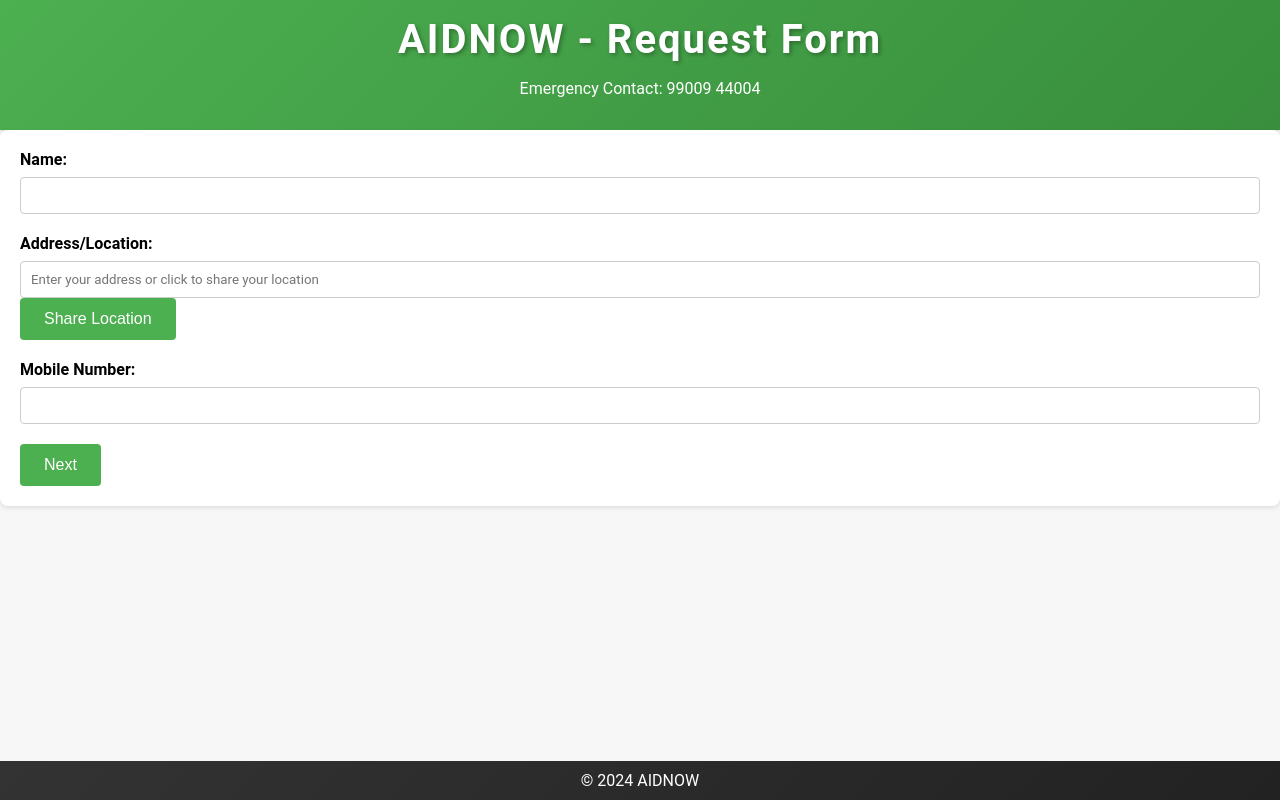
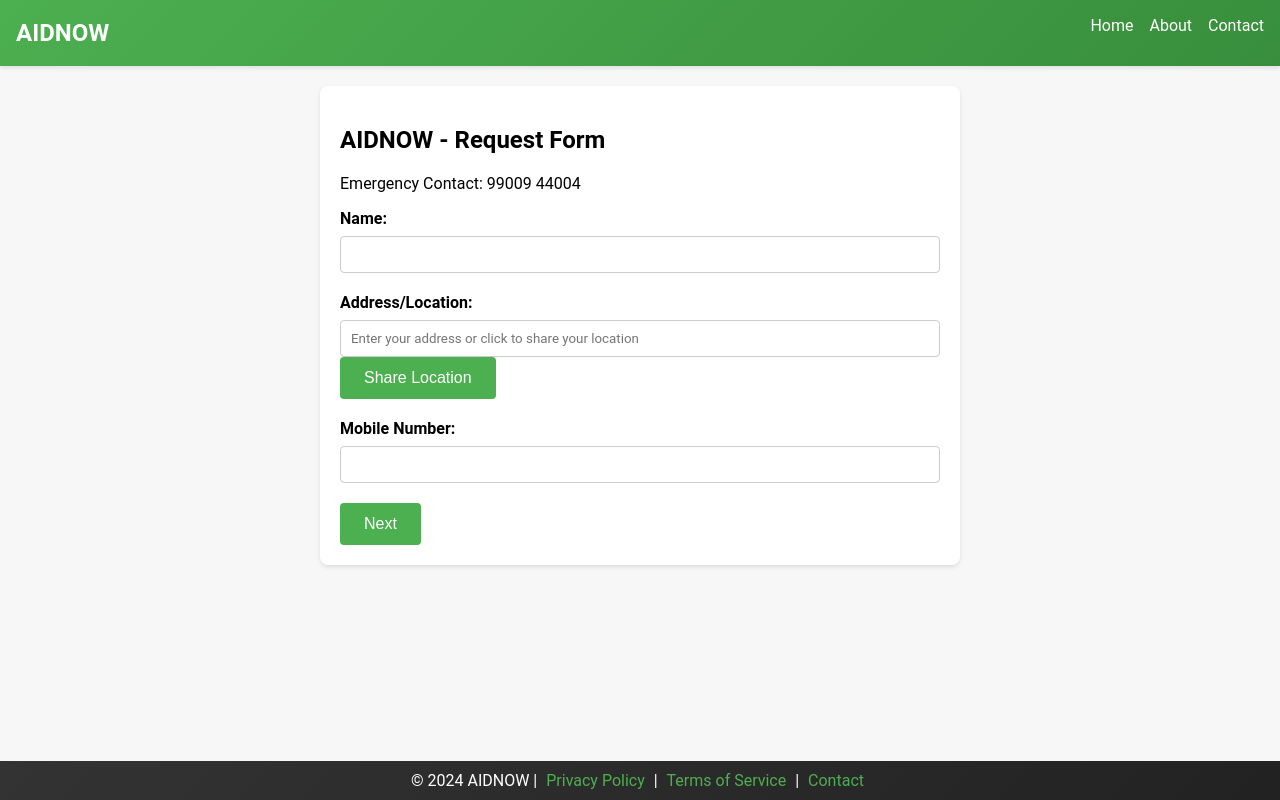
Before and after one commit to selvamithrats/aidnow, a plain HTML site: page index.html in a window 1280 px wide. Drawn offline with Linux system fonts and the light colour scheme; some packages are replaced by stand-ins of ours.

Commit message:
seventh commit

```diff
--- a/index.html
+++ b/index.html
@@ -10,10 +10,19 @@
 </head>
 <body>
     <header>
+        <nav>
+            <div class="logo">AIDNOW</div>
+            <ul>
+                <li><a href="#home">Home</a></li>
+                <li><a href="#about">About</a></li>
+                <li><a href="#contact">Contact</a></li>
+            </ul>
+        </nav>
+    </header>
+    <main>
+        <section class="form-section">
             <h1>AIDNOW - Request Form</h1>
             <p>Emergency Contact: 99009 44004</p>
-    </header>
-    <main>
             <form id="requestForm">
                 <div class="page" id="page1">
                     <div class="form-group">
@@ -65,12 +74,6 @@
                                 <textarea id="medicinesComment" name="medicinesComment" placeholder="Additional comments..."></textarea>
                             </li>
                             <li class="main-point">
-                            <label for="infants">Infants</label>
-                            <input type="number" id="infants" name="infants" class="item-count" data-item-id="infants" min="0" max="10">
-                            <span id="infantsCount" class="count">(0)</span>
-                            <textarea id="infantsComment" name="infantsComment" placeholder="Additional comments..."></textarea>
-                        </li>
-                        <li class="main-point">
                                 <label for="sanitaryNapkins">Sanitary Napkins</label>
                                 <input type="number" id="sanitaryNapkins" name="sanitaryNapkins" class="item-count" data-item-id="sanitaryNapkins" min="0" max="10">
                                 <span id="sanitaryNapkinsCount" class="count">(0)</span>
@@ -90,9 +93,10 @@
                     <h2>Your request has been submitted. We will contact you shortly.</h2>
                 </div>
             </form>
+        </section>
     </main>
     <footer>
-        <p>© 2024 AIDNOW</p>
+        <p>© 2024 AIDNOW | <a href="#">Privacy Policy</a> | <a href="#">Terms of Service</a> | <a href="#contact">Contact</a></p>
     </footer>
 </body>
 </html>
--- a/styles.css
+++ b/styles.css
@@ -8,24 +8,57 @@ body {
 header {
     background: linear-gradient(135deg, #4CAF50, #388E3C);
     color: white;
-    text-align: center;
-    padding: 1em 0;
     box-shadow: 0 2px 4px rgba(0, 0, 0, 0.1);
 }
 
-h1 {
+nav {
+    display: flex;
+    justify-content: space-between;
+    align-items: center;
+    padding: 1em;
+}
+
+nav .logo {
+    font-size: 1.5em;
+    font-weight: bold;
+}
+
+nav ul {
+    list-style: none;
+    display: flex;
+    gap: 1em;
     margin: 0;
-    font-size: 2.5em;
-    font-weight: bold;
-    letter-spacing: 2px;
-    text-shadow: 2px 2px 4px rgba(0, 0, 0, 0.3);
+    padding: 0;
+}
+
+nav ul li {
+    display: inline;
+}
+
+nav ul li a {
+    color: white;
+    text-decoration: none;
+    font-size: 1em;
+    transition: color 0.3s ease;
+}
+
+nav ul li a:hover {
+    color: #e0e0e0;
 }
 
 main {
+    display: flex;
+    justify-content: center;
     padding: 20px;
+}
+
+.form-section {
     background-color: white;
+    padding: 20px;
     border-radius: 8px;
     box-shadow: 0 2px 4px rgba(0, 0, 0, 0.1);
+    max-width: 600px;
+    width: 100%;
 }
 
 .form-group {
@@ -106,17 +139,12 @@ footer p {
     margin: 0;
 }
 
-@keyframes fadeIn {
-    from {
-        opacity: 0;
-        transform: translateY(-20px);
-    }
-    to {
-        opacity: 1;
-        transform: translateY(0);
-    }
+footer a {
+    color: #4CAF50;
+    text-decoration: none;
+    margin: 0 5px;
 }
 
-.fadeIn {
-    animation: fadeIn 0.8s ease-in-out;
+footer a:hover {
+    text-decoration: underline;
 }
```
Also changed, not shown: script.js (line endings or trailing spaces). Lines whose indentation alone changed are shown as unchanged.
